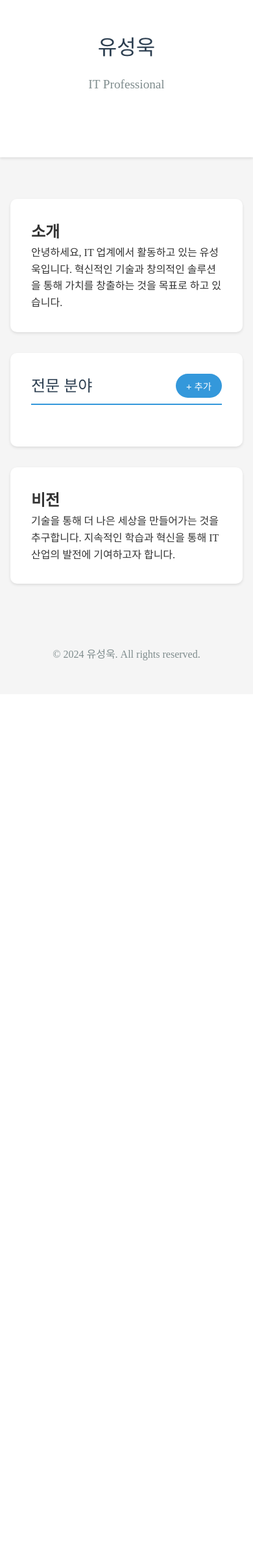
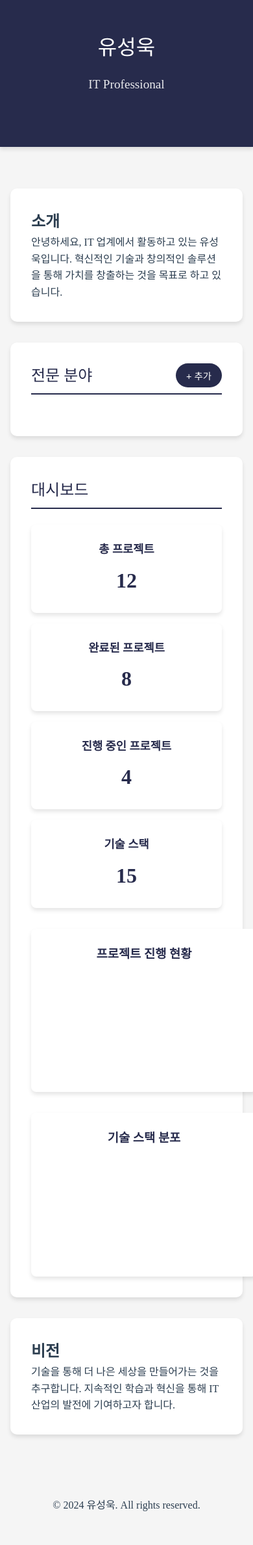
Before and after one commit to yoosungouk/porttest, a Flask app: page / in a window 390 px wide. Shown: the whole page at 65% size. Before the commit the page ends 1016 px from the top, so only its background shows below. Run offline with Flask 2, Linux system fonts and the light colour scheme; a map, chart or similar area stays blank; some libraries are stand-ins or nearby versions; some web fonts are replaced.

Commit message:
Update UI with new color scheme and dashboard

```diff
--- a/templates/index.html
+++ b/templates/index.html
@@ -7,7 +7,20 @@
     <!-- Spoqa Han Sans Neo 폰트 CDN -->
     <link href='//spoqa.github.io/spoqa-han-sans/css/SpoqaHanSansNeo.css' rel='stylesheet' type='text/css'>
     <script src="https://cdn.jsdelivr.net/npm/@supabase/supabase-js@2"></script>
+    <!-- Chart.js -->
+    <script src="https://cdn.jsdelivr.net/npm/chart.js"></script>
     <style>
+        :root {
+            --primary-color: #272b4c;
+            --primary-light: #373d6a;
+            --primary-dark: #1a1d33;
+            --text-light: #ffffff;
+            --text-dark: #2c3e50;
+            --background-light: #f5f5f5;
+            --background-white: #ffffff;
+            --shadow: 0 4px 6px rgba(0, 0, 0, 0.1);
+        }
+
         * {
             margin: 0;
             padding: 0;
@@ -17,8 +30,8 @@
         body {
             font-family: 'Spoqa Han Sans Neo', 'sans-serif';
             line-height: 1.6;
-            color: #333;
-            background-color: #f5f5f5;
+            color: var(--text-dark);
+            background-color: var(--background-light);
         }
 
         .container {
@@ -28,38 +41,36 @@
         }
 
         header {
-            background-color: #fff;
+            background-color: var(--primary-color);
             padding: 2rem 0;
-            box-shadow: 0 2px 4px rgba(0,0,0,0.1);
+            box-shadow: var(--shadow);
             margin-bottom: 3rem;
+            color: var(--text-light);
         }
 
         .profile {
             text-align: center;
-            margin-bottom: 3rem;
+            margin-bottom: 2rem;
         }
 
         .profile h1 {
-            font-family: 'Spoqa Han Sans Neo', 'sans-serif';
             font-weight: 500;
             font-size: 2.5rem;
             margin-bottom: 1rem;
-            color: #2c3e50;
         }
 
         .profile p {
-            font-family: 'Spoqa Han Sans Neo', 'sans-serif';
             font-weight: 400;
             font-size: 1.2rem;
-            color: #7f8c8d;
+            opacity: 0.9;
         }
 
         .section {
-            background-color: #fff;
+            background-color: var(--background-white);
             padding: 2rem;
             border-radius: 10px;
             margin-bottom: 2rem;
-            box-shadow: 0 2px 4px rgba(0,0,0,0.1);
+            box-shadow: var(--shadow);
         }
 
         .section-header {
@@ -67,20 +78,19 @@
             justify-content: space-between;
             align-items: center;
             margin-bottom: 1.5rem;
-            border-bottom: 2px solid #3498db;
+            border-bottom: 2px solid var(--primary-color);
             padding-bottom: 0.5rem;
         }
 
         .section-header h2 {
-            font-family: 'Spoqa Han Sans Neo', 'sans-serif';
             font-weight: 500;
-            color: #2c3e50;
+            color: var(--primary-color);
             margin: 0;
         }
 
         .add-button {
-            background-color: #3498db;
-            color: white;
+            background-color: var(--primary-color);
+            color: var(--text-light);
             border: none;
             padding: 0.5rem 1rem;
             border-radius: 20px;
@@ -90,7 +100,7 @@
         }
 
         .add-button:hover {
-            background-color: #2980b9;
+            background-color: var(--primary-light);
         }
 
         .expertise-grid {
@@ -101,21 +111,74 @@
         }
 
         .expertise-card {
-            background-color: #f8f9fa;
+            background-color: var(--background-light);
             border-radius: 8px;
             padding: 1rem;
-            box-shadow: 0 2px 4px rgba(0,0,0,0.05);
+            box-shadow: var(--shadow);
+            transition: transform 0.3s;
+        }
+
+        .expertise-card:hover {
+            transform: translateY(-5px);
         }
 
         .expertise-type {
             font-weight: 500;
-            color: #2c3e50;
+            color: var(--primary-color);
             margin-bottom: 0.5rem;
         }
 
         .expertise-value {
-            color: #7f8c8d;
+            color: var(--text-dark);
             font-size: 0.9rem;
+        }
+
+        /* 대시보드 스타일 */
+        .dashboard-grid {
+            display: grid;
+            grid-template-columns: repeat(auto-fit, minmax(200px, 1fr));
+            gap: 1rem;
+            margin-bottom: 2rem;
+        }
+
+        .dashboard-card {
+            background-color: var(--background-white);
+            padding: 1.5rem;
+            border-radius: 8px;
+            box-shadow: var(--shadow);
+            text-align: center;
+        }
+
+        .dashboard-card h3 {
+            color: var(--primary-color);
+            font-size: 1.1rem;
+            margin-bottom: 0.5rem;
+        }
+
+        .dashboard-card .value {
+            font-size: 2rem;
+            font-weight: 600;
+            color: var(--primary-color);
+        }
+
+        .chart-container {
+            display: grid;
+            grid-template-columns: repeat(auto-fit, minmax(300px, 1fr));
+            gap: 2rem;
+            margin-top: 2rem;
+        }
+
+        .chart-card {
+            background-color: var(--background-white);
+            padding: 1.5rem;
+            border-radius: 8px;
+            box-shadow: var(--shadow);
+        }
+
+        .chart-card h3 {
+            color: var(--primary-color);
+            margin-bottom: 1rem;
+            text-align: center;
         }
 
         .modal {
@@ -131,7 +194,7 @@
         }
 
         .modal-content {
-            background-color: white;
+            background-color: var(--background-white);
             padding: 2rem;
             border-radius: 10px;
             width: 90%;
@@ -147,7 +210,7 @@
 
         .modal-title {
             font-size: 1.2rem;
-            color: #2c3e50;
+            color: var(--primary-color);
             margin: 0;
         }
 
@@ -156,7 +219,7 @@
             border: none;
             font-size: 1.5rem;
             cursor: pointer;
-            color: #7f8c8d;
+            color: var(--text-dark);
         }
 
         .form-group {
@@ -166,7 +229,7 @@
         .form-group label {
             display: block;
             margin-bottom: 0.5rem;
-            color: #2c3e50;
+            color: var(--text-dark);
         }
 
         .form-group input {
@@ -180,8 +243,8 @@
         .submit-button {
             width: 100%;
             padding: 0.75rem;
-            background-color: #3498db;
-            color: white;
+            background-color: var(--primary-color);
+            color: var(--text-light);
             border: none;
             border-radius: 4px;
             cursor: pointer;
@@ -190,7 +253,7 @@
         }
 
         .submit-button:hover {
-            background-color: #2980b9;
+            background-color: var(--primary-light);
         }
 
         .error-message {
@@ -203,8 +266,7 @@
         footer {
             text-align: center;
             padding: 2rem 0;
-            color: #7f8c8d;
-            font-family: 'Spoqa Han Sans Neo', 'sans-serif';
+            color: var(--text-dark);
             font-weight: 300;
         }
 
@@ -218,6 +280,14 @@
             }
 
             .expertise-grid {
+                grid-template-columns: 1fr;
+            }
+
+            .dashboard-grid {
+                grid-template-columns: 1fr;
+            }
+
+            .chart-container {
                 grid-template-columns: 1fr;
             }
         }
@@ -246,6 +316,40 @@
             </div>
             <div id="expertise-list" class="expertise-grid"></div>
             <div id="error-message" class="error-message"></div>
+        </section>
+
+        <section class="section">
+            <div class="section-header">
+                <h2>대시보드</h2>
+            </div>
+            <div class="dashboard-grid">
+                <div class="dashboard-card">
+                    <h3>총 프로젝트</h3>
+                    <div class="value">12</div>
+                </div>
+                <div class="dashboard-card">
+                    <h3>완료된 프로젝트</h3>
+                    <div class="value">8</div>
+                </div>
+                <div class="dashboard-card">
+                    <h3>진행 중인 프로젝트</h3>
+                    <div class="value">4</div>
+                </div>
+                <div class="dashboard-card">
+                    <h3>기술 스택</h3>
+                    <div class="value">15</div>
+                </div>
+            </div>
+            <div class="chart-container">
+                <div class="chart-card">
+                    <h3>프로젝트 진행 현황</h3>
+                    <canvas id="projectChart"></canvas>
+                </div>
+                <div class="chart-card">
+                    <h3>기술 스택 분포</h3>
+                    <canvas id="techChart"></canvas>
+                </div>
+            </div>
         </section>
 
         <section class="section">
@@ -288,6 +392,64 @@
             'https://zthihjyrifsbssbsaaky.supabase.co',
             'eyJhbGciOiJIUzI1NiIsInR5cCI6IkpXVCJ9.eyJpc3MiOiJzdXBhYmFzZSIsInJlZiI6Inp0aGloanlyaWZzYnNzYnNhYWt5Iiwicm9sZSI6ImFub24iLCJpYXQiOjE3NDQ0Nzc5NzgsImV4cCI6MjA2MDA1Mzk3OH0.27a9HrNmT89ZoRExQUSpMkUNRmnawN1poJnYV0rXTHE'
         );
+
+        // 차트 초기화
+        function initializeCharts() {
+            // 프로젝트 진행 현황 차트
+            const projectCtx = document.getElementById('projectChart').getContext('2d');
+            new Chart(projectCtx, {
+                type: 'doughnut',
+                data: {
+                    labels: ['완료', '진행 중', '계획 중'],
+                    datasets: [{
+                        data: [8, 4, 3],
+                        backgroundColor: [
+                            '#272b4c',
+                            '#373d6a',
+                            '#1a1d33'
+                        ]
+                    }]
+                },
+                options: {
+                    responsive: true,
+                    plugins: {
+                        legend: {
+                            position: 'bottom'
+                        }
+                    }
+                }
+            });
+
+            // 기술 스택 분포 차트
+            const techCtx = document.getElementById('techChart').getContext('2d');
+            new Chart(techCtx, {
+                type: 'bar',
+                data: {
+                    labels: ['Frontend', 'Backend', 'Database', 'DevOps', 'Mobile'],
+                    datasets: [{
+                        label: '기술 스택 수',
+                        data: [4, 5, 3, 2, 1],
+                        backgroundColor: '#272b4c'
+                    }]
+                },
+                options: {
+                    responsive: true,
+                    scales: {
+                        y: {
+                            beginAtZero: true,
+                            ticks: {
+                                stepSize: 1
+                            }
+                        }
+                    },
+                    plugins: {
+                        legend: {
+                            display: false
+                        }
+                    }
+                }
+            });
+        }
 
         // 모달 제어
         function openModal() {
@@ -389,8 +551,11 @@
             }
         }
 
-        // 초기 데이터 로드
-        loadExpertise();
+        // 초기화
+        document.addEventListener('DOMContentLoaded', function() {
+            loadExpertise();
+            initializeCharts();
+        });
     </script>
 </body>
 </html>
```
